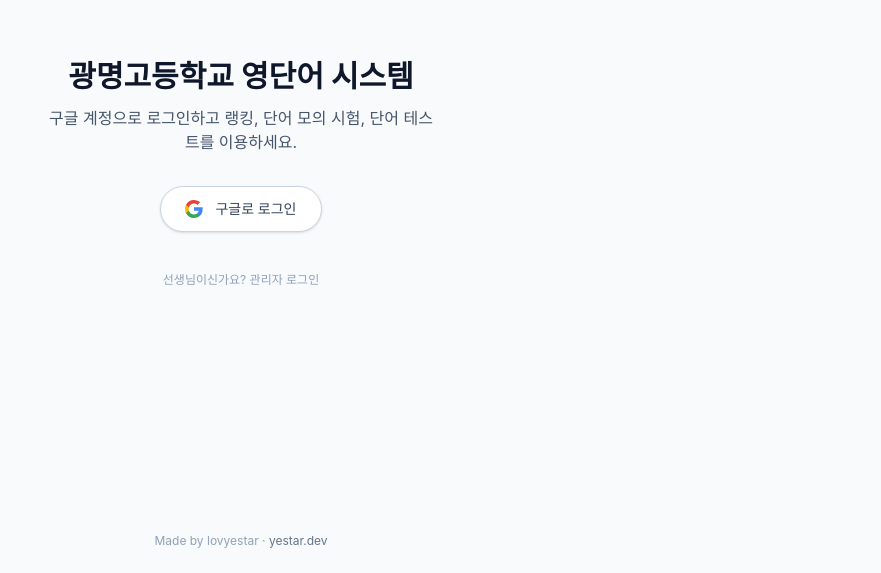
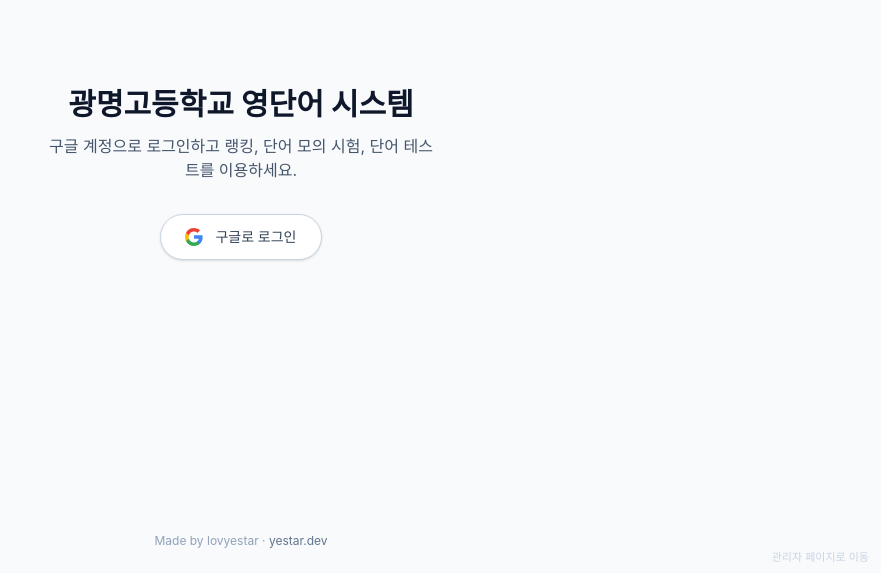
Before and after one commit to lovyestar/wordtest-master, a React (Vite) app: page / in a window 1280 px wide. Shown: the part 227-800 px from the top of the page, without its empty margins (399-1280 px from the left). Built offline with nearby package versions, Linux system fonts and the light colour scheme; no server answers; a web font is replaced by a local one.

Commit message:
Move admin login link to a small bottom-right corner link

```diff
--- a/src/pages/LandingPage.tsx
+++ b/src/pages/LandingPage.tsx
@@ -42,8 +42,11 @@ export default function LandingPage() {
 
       {error && <p className="mt-4 text-sm text-red-600">{error}</p>}
 
-      <a href="/teacher/login" className="mt-10 text-xs text-slate-400 hover:text-slate-600">
-        선생님이신가요? 관리자 로그인
+      <a
+        href="/teacher/login"
+        className="fixed bottom-2 right-3 text-[11px] text-slate-300 hover:text-slate-500"
+      >
+        관리자 페이지로 이동
       </a>
 
       <div className="absolute bottom-0 left-0 right-0">
```
